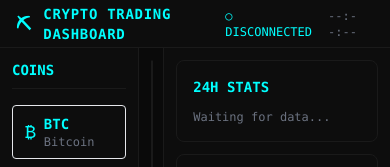
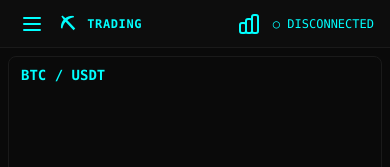
Before and after one commit to comradeonboard/crypto-trading-platform, a React (Vite) app in the folder frontend/: page / in a window 390 px wide. Shown: the top 167 px of the page. Built offline with nearby package versions, Linux system fonts and the light colour scheme; no server answers.

Commit message:
Use TradingView widget SDK, make dashboard responsive for mobile/tablet

```diff
--- a/frontend/src/components/Dashboard.tsx
+++ b/frontend/src/components/Dashboard.tsx
@@ -1,3 +1,4 @@
+import { useState } from 'react';
 import { CoinSelector } from './CoinSelector';
 import { TradingViewChart } from './TradingViewChart';
 import { SignalPanel } from './SignalPanel';
@@ -13,6 +14,8 @@ import { useTradingStore } from '@/store/useTradingStore';
 import { useEffect } from 'react';
 
 export function Dashboard() {
+  const [sidebarOpen, setSidebarOpen] = useState(false);
+  const [asideOpen, setAsideOpen] = useState(false);
   useBinanceData();
   const { selectedCoin, coinData } = useTradingStore();
   const coinState = coinData[selectedCoin];
@@ -33,26 +36,63 @@ export function Dashboard() {
     <div className="h-screen flex flex-col bg-[#0a0a0a] text-cyan-400 font-mono">
       <header className="h-12 bg-[#0d0d0d] border-b border-[#1a1a1a] flex items-center justify-between px-4 shrink-0">
         <div className="flex items-center gap-3">
+          <button
+            onClick={() => setSidebarOpen(!sidebarOpen)}
+            className="lg:hidden text-cyan-400 hover:text-white p-1"
+          >
+            <svg className="w-6 h-6" fill="none" stroke="currentColor" viewBox="0 0 24 24">
+              <path strokeLinecap="round" strokeLinejoin="round" strokeWidth={2} d="M4 6h16M4 12h16M4 18h16" />
+            </svg>
+          </button>
           <span className="text-cyan-400 font-bold text-lg">⛏</span>
-          <h1 className="text-cyan-400 font-mono font-bold text-sm tracking-wider">CRYPTO TRADING DASHBOARD</h1>
+          <h1 className="text-cyan-400 font-mono font-bold text-sm tracking-wider hidden sm:block">CRYPTO TRADING DASHBOARD</h1>
+          <h1 className="text-cyan-400 font-mono font-bold text-xs tracking-wider sm:hidden">TRADING</h1>
         </div>
-        <div className="flex items-center gap-4">
+        <div className="flex items-center gap-2">
+          <button
+            onClick={() => setAsideOpen(!asideOpen)}
+            className="lg:hidden text-cyan-400 hover:text-white p-1"
+          >
+            <svg className="w-6 h-6" fill="none" stroke="currentColor" viewBox="0 0 24 24">
+              <path strokeLinecap="round" strokeLinejoin="round" strokeWidth={2} d="M9 19v-6a2 2 0 00-2-2H5a2 2 0 00-2 2v6a2 2 0 002 2h2a2 2 0 002-2zm0 0V9a2 2 0 012-2h2a2 2 0 012 2v10m-6 0a2 2 0 002 2h2a2 2 0 002-2m0 0V5a2 2 0 012-2h2a2 2 0 012 2v14a2 2 0 01-2 2h-2a2 2 0 01-2-2z" />
+            </svg>
+          </button>
           <StatusIndicator />
         </div>
       </header>
 
-      <div className="flex flex-1 overflow-hidden">
+      <div className="flex flex-1 overflow-hidden relative">
+        <div
+          className={`fixed inset-y-0 left-0 z-40 transform transition-transform duration-300 ease-in-out lg:relative lg:transform-none lg:z-auto ${
+            sidebarOpen ? 'translate-x-0' : '-translate-x-full'
+          }`}
+        >
+          <div className="w-64 bg-[#0d0d0d] border-r border-[#1a1a1a] h-full overflow-y-auto lg:w-48">
             <ErrorBoundary>
               <CoinSelector />
             </ErrorBoundary>
+          </div>
+        </div>
 
-        <main className="flex-1 flex flex-col p-3 gap-3 overflow-hidden">
+        {sidebarOpen && (
+          <div
+            className="fixed inset-0 bg-black/50 z-30 lg:hidden"
+            onClick={() => setSidebarOpen(false)}
+          />
+        )}
+
+        <main className="flex-1 flex flex-col p-2 sm:p-3 gap-2 sm:gap-3 overflow-hidden min-w-0">
           <ErrorBoundary>
             <TradingViewChart />
           </ErrorBoundary>
         </main>
 
-        <aside className="w-80 bg-[#0d0d0d] border-l border-[#1a1a1a] flex flex-col p-3 gap-3 overflow-y-auto">
+        <div
+          className={`fixed inset-y-0 right-0 z-40 transform transition-transform duration-300 ease-in-out lg:relative lg:transform-none lg:z-auto ${
+            asideOpen ? 'translate-x-0' : 'translate-x-full'
+          }`}
+        >
+          <div className="w-72 bg-[#0d0d0d] border-l border-[#1a1a1a] h-full overflow-y-auto lg:w-80 p-3 flex flex-col gap-3">
             <ErrorBoundary>
               <StatsPanel />
             </ErrorBoundary>
@@ -62,7 +102,15 @@ export function Dashboard() {
             <ErrorBoundary>
               <PredictionPanel />
             </ErrorBoundary>
-        </aside>
+          </div>
+        </div>
+
+        {asideOpen && (
+          <div
+            className="fixed inset-0 bg-black/50 z-30 lg:hidden"
+            onClick={() => setAsideOpen(false)}
+          />
+        )}
       </div>
 
       <ErrorBoundary>
@@ -81,7 +129,7 @@ function StatusIndicator() {
       <span className={`font-mono text-xs ${connected ? 'text-green-400' : 'text-red-400'}`}>
         {connected ? '● LIVE' : '○ DISCONNECTED'}
       </span>
-      <span className="font-mono text-xs text-gray-500">
+      <span className="font-mono text-xs text-gray-500 hidden sm:inline">
         {lastUpdate ? new Date(lastUpdate).toLocaleTimeString() : '--:--:--'}
       </span>
     </>
--- a/frontend/src/components/TradingViewChart.tsx
+++ b/frontend/src/components/TradingViewChart.tsx
@@ -1,12 +1,63 @@
+import { useEffect, useRef } from 'react';
 import { useTradingStore } from '@/store/useTradingStore';
 
 export function TradingViewChart() {
-  const { selectedCoin, coinData } = useTradingStore();
-  const coinState = coinData[selectedCoin];
-  const priceData = coinState?.priceData;
+  const containerRef = useRef<HTMLDivElement>(null);
+  const scriptRef = useRef<HTMLScriptElement | null>(null);
+  const { selectedCoin } = useTradingStore();
 
   const binanceSymbol = `${selectedCoin}USDT`;
-  const tradingViewUrl = `https://www.tradingview.com/chart/?symbol=BINANCE:${binanceSymbol}`;
+  const tvSymbol = `BINANCE:${binanceSymbol}`;
+
+  useEffect(() => {
+    if (!containerRef.current) return;
+
+    if (!scriptRef.current) {
+      const script = document.createElement('script');
+      script.src = 'https://s3.tradingview.com/tv.js';
+      script.async = true;
+      script.onload = () => {
+        renderWidget();
+      };
+      scriptRef.current = script;
+      document.body.appendChild(script);
+    } else {
+      renderWidget();
+    }
+
+    function renderWidget() {
+      if (!containerRef.current) return;
+      containerRef.current.innerHTML = '';
+
+      if (typeof TradingView !== 'undefined') {
+        new TradingView.widget({
+          autosize: true,
+          symbol: tvSymbol,
+          interval: 'D',
+          timezone: 'Etc/UTC',
+          theme: 'dark',
+          style: '1',
+          locale: 'en',
+          toolbar_bg: '#1a1a2e',
+          enable_publishing: false,
+          allow_symbol_change: false,
+          container_id: containerRef.current.id,
+          withdateranges: true,
+          hide_side_toolbar: false,
+          hide_legend: false,
+          save_image: false,
+          support_host: 'https://www.tradingview.com',
+        });
+      }
+    }
+
+    return () => {
+      if (scriptRef.current) {
+        document.body.removeChild(scriptRef.current);
+        scriptRef.current = null;
+      }
+    };
+  }, [tvSymbol]);
 
   return (
     <div className="flex-1 bg-[#0a0a0a] border border-[#1a1a1a] rounded-lg overflow-hidden relative flex flex-col min-h-0">
@@ -14,27 +65,11 @@ export function TradingViewChart() {
         <span className="text-cyan-400 font-mono text-sm font-bold">
           {selectedCoin} / USDT
         </span>
-        {priceData && (
-          <span className={`font-mono text-sm ${parseFloat(priceData.priceChange) >= 0 ? 'text-green-400' : 'text-red-400'}`}>
-            {priceData.price} ({priceData.priceChangePercent}%)
-          </span>
-        )}
       </div>
-      <div className="absolute top-2 right-3 z-10">
-        <a
-          href={tradingViewUrl}
-          target="_blank"
-          rel="noopener noreferrer"
-          className="px-2 py-0.5 rounded font-mono text-xs border border-cyan-400/30 text-cyan-400 hover:bg-cyan-900/30 transition-colors"
-        >
-          Open in TradingView
-        </a>
-      </div>
-      <iframe
-        src={tradingViewUrl}
-        className="flex-1 w-full border-0 min-h-[300px]"
-        title={`TradingView chart for ${selectedCoin}USDT`}
-        sandbox="allow-scripts allow-same-origin allow-popups allow-forms"
+      <div
+        id={`tv-chart-${selectedCoin}`}
+        ref={containerRef}
+        className="flex-1 w-full min-h-[300px]"
       />
     </div>
   );
```
Lines whose indentation alone changed are shown as unchanged.
